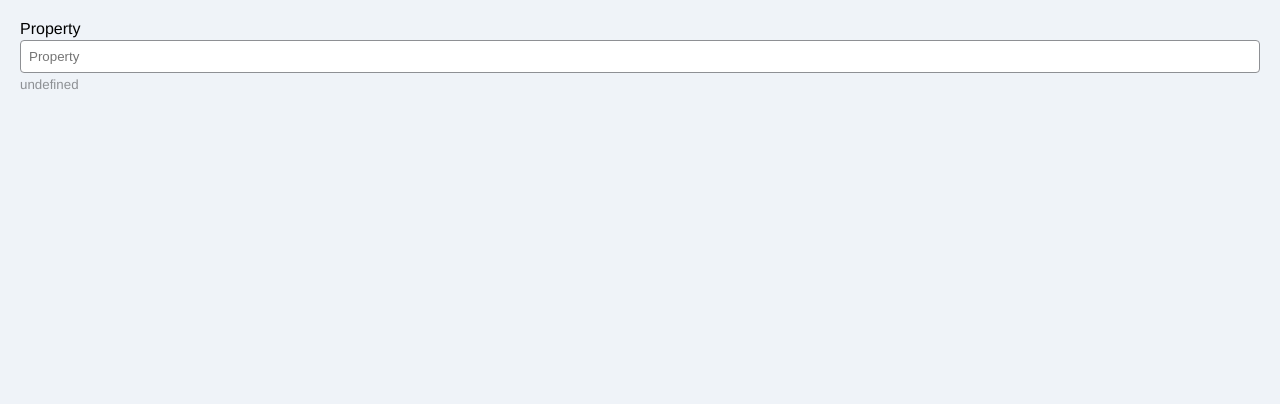
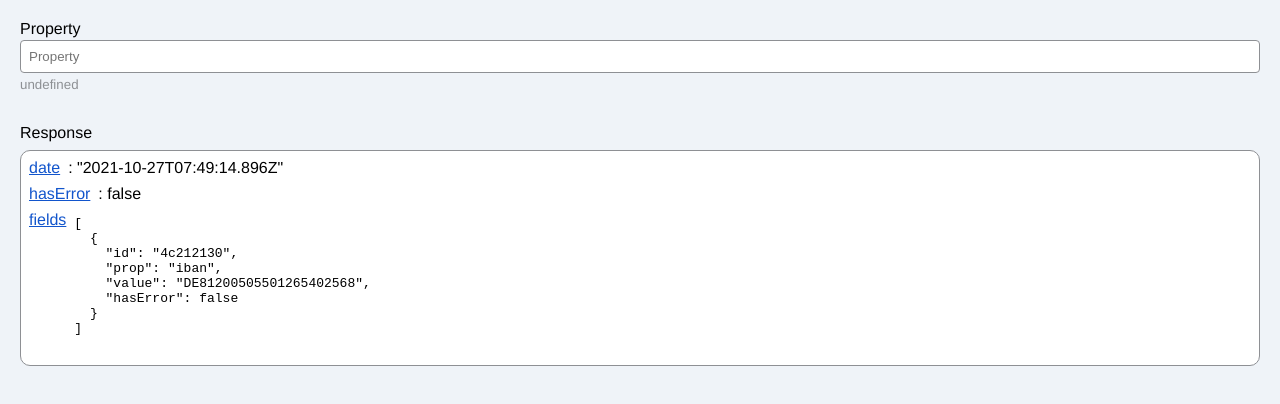
Before and after one commit to BassemDev/json-explorer, a React (Create React App) app: page / in a window 1280 px wide. Shown: the top 404 px of the page. Built offline with nearby package versions, Linux system fonts and the light colour scheme.

Commit message:
feat: introduce the json box and add logic to handle changing the value when clicking the json response key

```diff
--- a/src/components/app/App.tsx
+++ b/src/components/app/App.tsx
@@ -9,10 +9,12 @@ import { SAMPLE } from "../../API/data";
 import { TextField } from "../shared/textfield/TextField";
 import { jsonPathToValue } from "../../helpers/jsonHelpers";
 import { JS_BASIC_TYPES } from "../../types/jsTypesenums";
+import { JsonBox } from "../shared/jsonBox/JsonBox";
 
 export const App: React.FunctionComponent = () => {
   const [res] = useState<DataModel>(SAMPLE);
   const [hint, setHint] = useState<string | undefined>(undefined);
+  const [inputValue, setInputValue] = useState<string>("");
 
   const updateHint = (path: string) => {
     // We need to substract the res word from the event
@@ -35,12 +37,23 @@ export const App: React.FunctionComponent = () => {
     }
   };
 
+  const handleJSONResponseClick = (path: string) => {
+    setInputValue(path);
+    const pathWithoutSuffix = path.substring(path.indexOf("res") + 4);
+    updateHint(pathWithoutSuffix);
+  };
+
   return (
+    <>
       <TextField
         label="Property"
+        inputValue={inputValue}
         hintMessage={String(hint)}
         placeHolder="Property"
         updateHint={updateHint}
+        setInputValue={setInputValue}
       />
+      <JsonBox data={res} handleClick={handleJSONResponseClick} />
+    </>
   );
 };
--- /dev/null
+++ b/src/components/shared/jsonBox/JsonBox.tsx
@@ -0,0 +1,41 @@
+import React from "react";
+import styled from "styled-components";
+
+import { COLORS } from "../../../constants/colors";
+import { MARGIN, PADDING } from "../../../constants/spacing";
+import { JsonRenderer } from "./JsonRenderer";
+
+const Wrapper = styled.div`
+  display: flex;
+  flex-direction: column;
+
+  margin-top: ${MARGIN.LARGE};
+`;
+
+const ResponseWrapper = styled.div`
+  padding: ${PADDING.SMALL};
+  margin-top: ${MARGIN.SMALL};
+
+  background: ${COLORS.WHITE};
+  border: 1px solid ${COLORS.DEEP_GREY};
+  border-radius: 10px;
+`;
+
+interface Props {
+  data: Object;
+  handleClick: (text: string) => void;
+}
+
+export const JsonBox: React.FunctionComponent<Props> = ({
+  data,
+  handleClick,
+}) => {
+  return (
+    <Wrapper>
+      <span>Response</span>
+      <ResponseWrapper>
+        <JsonRenderer data={data} handleClick={handleClick} />
+      </ResponseWrapper>
+    </Wrapper>
+  );
+};
--- /dev/null
+++ b/src/components/shared/jsonBox/JsonLabelValue.tsx
@@ -0,0 +1,50 @@
+import React from "react";
+import styled from "styled-components";
+
+import { COLORS } from "../../../constants/colors";
+import { MARGIN } from "../../../constants/spacing";
+
+const Wrapper = styled.div`
+  display: flex;
+  flex-direction: row;
+
+  margin-bottom: ${MARGIN.SMALL};
+`;
+
+const StyledPre = styled.pre`
+  margin-top: 5px;
+`;
+
+const KeyStyle = styled.span`
+  margin-right: ${MARGIN.SMALL};
+
+  color: ${COLORS.BLUE};
+  font-weight: 500;
+  text-decoration: underline;
+  cursor: pointer;
+`;
+
+interface Props {
+  attribute: string;
+  value: string | Date | Object[] | boolean | number;
+  handleOnclick: (path: string) => void;
+}
+
+export const JsonLabelValue: React.FunctionComponent<Props> = ({
+  attribute,
+  value,
+  handleOnclick,
+}) => {
+  return (
+    <Wrapper>
+      <KeyStyle onClick={() => handleOnclick("res." + attribute)}>
+        {attribute}
+      </KeyStyle>
+      {typeof value === "object" ? (
+        <StyledPre>{JSON.stringify(value, undefined, 2)}</StyledPre>
+      ) : (
+        <span>: {JSON.stringify(value)}</span>
+      )}
+    </Wrapper>
+  );
+};
--- /dev/null
+++ b/src/components/shared/jsonBox/JsonRenderer.tsx
@@ -0,0 +1,26 @@
+import React from "react";
+
+import { JsonLabelValue } from "./JsonLabelValue";
+
+interface Props {
+  data: Object;
+  handleClick: (text: string) => void;
+}
+
+export const JsonRenderer: React.FunctionComponent<Props> = ({
+  data,
+  handleClick,
+}) => {
+  return (
+    <>
+      {Object.entries(data).map((key, index) => (
+        <JsonLabelValue
+          key={index}
+          attribute={key[0]}
+          handleOnclick={handleClick}
+          value={key[1]}
+        />
+      ))}
+    </>
+  );
+};
--- a/src/components/shared/textfield/TextField.tsx
+++ b/src/components/shared/textfield/TextField.tsx
@@ -1,4 +1,4 @@
-import React, { useState } from "react";
+import React, { Dispatch, SetStateAction } from "react";
 import styled from "styled-components";
 
 import { Hint } from "../hint/Hint";
@@ -22,21 +22,23 @@ const Wrapper = styled.div`
 
 interface Props {
   label: string;
+  inputValue: string;
   placeHolder?: string;
   hintMessage: string;
   updateHint: (text: string) => void;
+  setInputValue: Dispatch<SetStateAction<string>>;
 }
 
 export const TextField: React.FunctionComponent<Props> = ({
   label,
+  inputValue,
+  setInputValue,
   placeHolder = TEXT_FIELD_CONSTANTS.GENERAL_MESSAGE,
   hintMessage,
   updateHint,
 }) => {
-  const [value, setValue] = useState<string>("");
-
   const handleOnchange = (e: React.FormEvent<HTMLInputElement>) => {
-    setValue(e.currentTarget.value);
+    setInputValue(e.currentTarget.value);
 
     if (e.currentTarget.value.indexOf("res.") !== -1) {
       const path = e.currentTarget.value.substring(
@@ -53,7 +55,7 @@ export const TextField: React.FunctionComponent<Props> = ({
       <label htmlFor="Property">{label}</label>
       <StyledInput
         id="Property"
-        value={value}
+        value={inputValue}
         placeholder={placeHolder}
         onChange={handleOnchange}
       />
--- a/src/constants/colors.ts
+++ b/src/constants/colors.ts
@@ -1,4 +1,6 @@
 export const COLORS = {
   GREY: "#8d9094",
   DEEP_GREY: "#8e9094",
+  WHITE: "#fff",
+  BLUE: "#1255cc",
 };
--- a/src/constants/spacing.ts
+++ b/src/constants/spacing.ts
@@ -2,3 +2,8 @@ export const PADDING = {
   SMALL: "8px",
   MEDIUM: "16px",
 };
+
+export const MARGIN = {
+  SMALL: "8px",
+  LARGE: "32px",
+};
```
Lines whose indentation alone changed are shown as unchanged.
